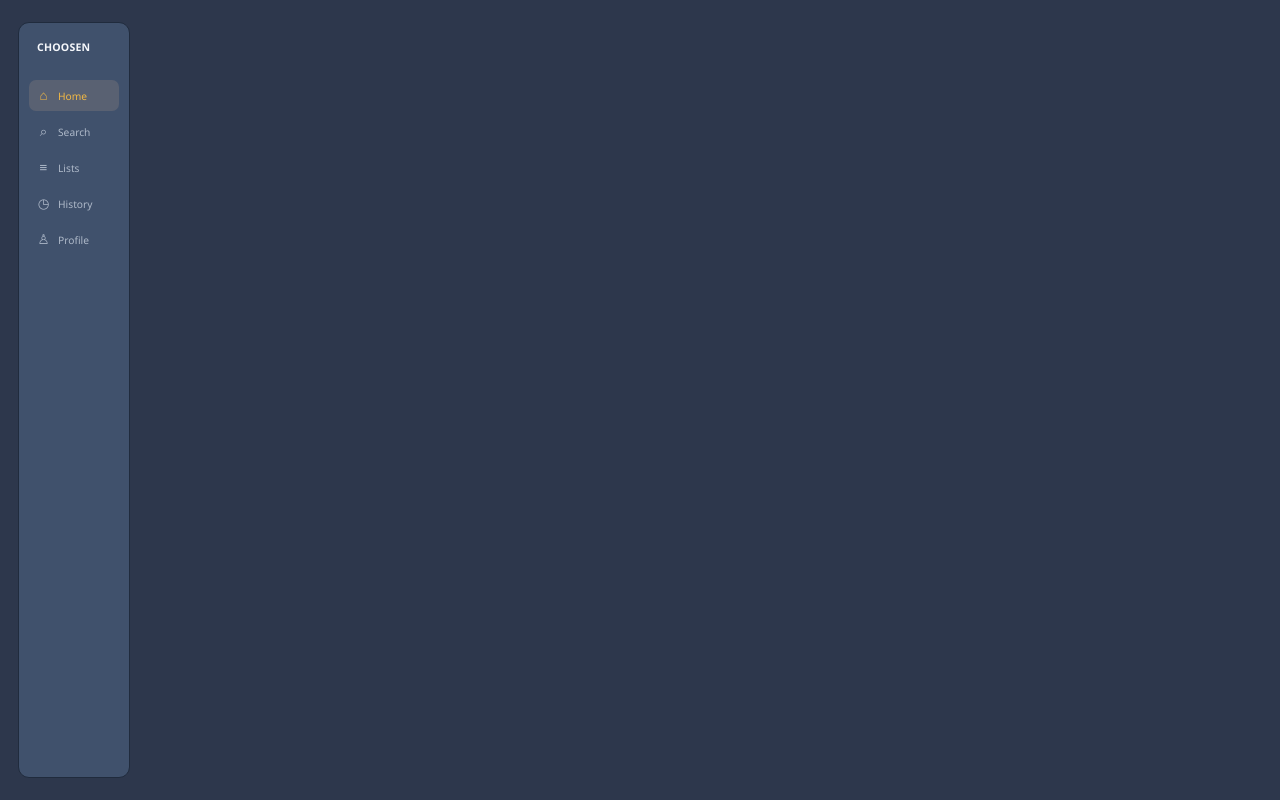
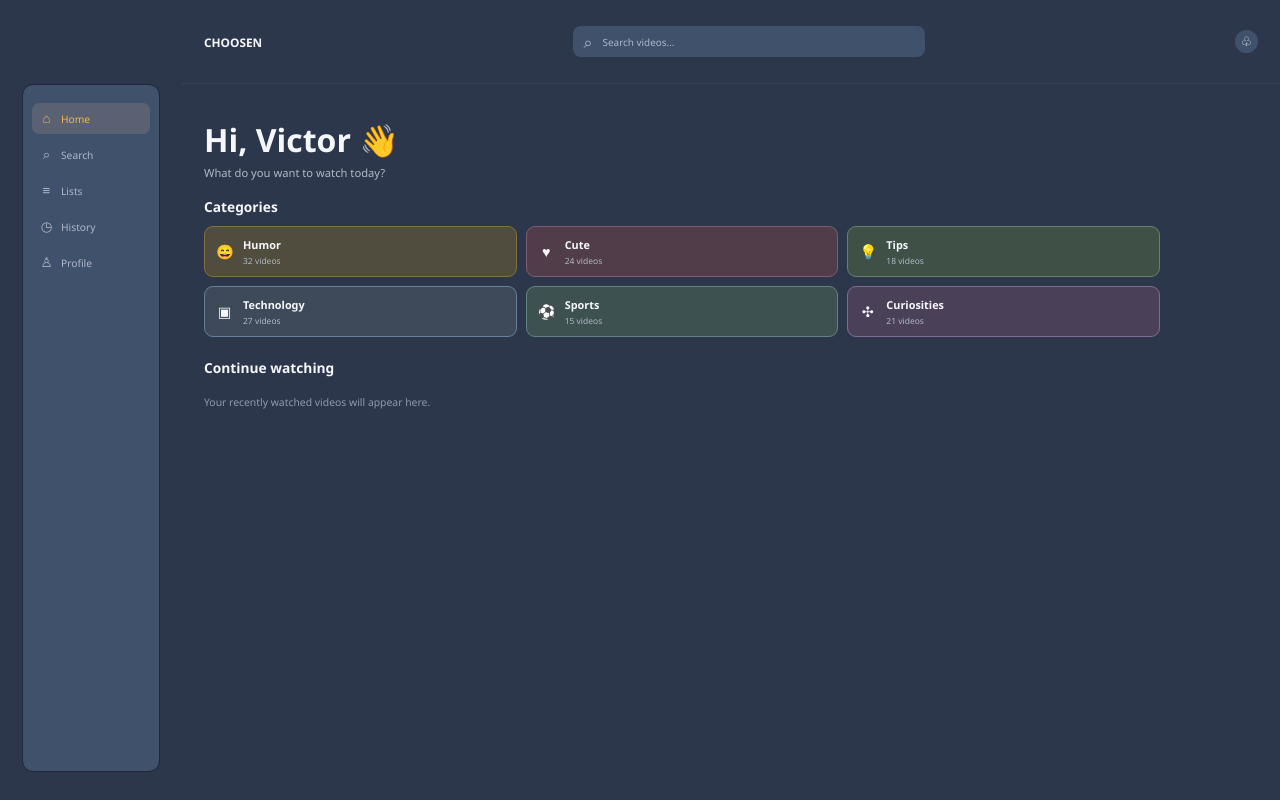
Before and after one commit to rafaelcarnauskas/LaboratorioEngSoftware, a React (Vite) app in the folder frontend/: page / in a window 1280 px wide. Built offline with nearby package versions, Linux system fonts and the light colour scheme.

Commit message:
rascunho tela home. ainda não ta funcional, precisa alterar pro hi (username) e ao clicar no tipo de video tem que ir pra aba do reels que ainda nao existe

```diff
--- a/frontend/src/App.css
+++ b/frontend/src/App.css
@@ -9,23 +9,25 @@
 .home-page {
   min-height: 100svh;
   display: flex;
-  gap: 20px;
-  padding: 22px 18px;
+  flex-direction: column;
   background: #2d374c;
 }
 
 .sidebar {
-  width: 112px;
-  flex: 0 0 112px;
-  min-height: calc(100svh - 44px);
-  padding: 17px 10px;
-  border: 1px solid #202b3d;
+  position: fixed;
+  z-index: 2;
+  top: 84px;
+  bottom: 28px;
+  left: 22px;
+  width: 138px;
+  padding: 18px 9px;
+  border: 1px solid #1d2738;
   border-radius: 11px;
   background: #40516c;
 }
 
 .sidebar-brand {
-  padding: 0 8px 26px;
+  display: none;
   color: #f5f7fb;
   font-size: 0.66rem;
   font-weight: 700;
@@ -79,21 +81,244 @@
 }
 
 .home-content {
-  flex: 1;
   min-width: 0;
+  min-height: 100svh;
+  padding-left: 182px;
+}
+
+.top-bar {
+  min-height: 84px;
+  display: flex;
+  align-items: center;
+  justify-content: space-between;
+  gap: 24px;
+  padding: 0 22px;
+  border-bottom: 1px solid rgba(115, 132, 160, 0.16);
+}
+
+.top-bar-brand {
+  color: #f5f7fb;
+  font-size: 0.74rem;
+  font-weight: 700;
+}
+
+.search-box {
+  width: min(352px, 46vw);
+  height: 31px;
+  display: flex;
+  align-items: center;
+  gap: 8px;
+  padding: 0 11px;
+  border-radius: 8px;
+  background: #40516c;
+  color: #aeb9c9;
+}
+
+.search-box-icon {
+  font-size: 1rem;
+  line-height: 1;
+}
+
+.search-box input {
+  width: 100%;
+  border: 0;
+  outline: 0;
+  background: transparent;
+  color: #f5f7fb;
+  font: inherit;
+  font-size: 0.62rem;
+}
+
+.search-box input::placeholder {
+  color: #aeb9c9;
+}
+
+.notification-button {
+  width: 23px;
+  height: 23px;
+  padding: 0;
+  border: 0;
+  border-radius: 50%;
+  background: #40516c;
+  color: #e5eaf2;
+  cursor: pointer;
+  font-size: 0.8rem;
+}
+
+.home-main {
+  max-width: 1000px;
+  padding: 38px 22px 60px;
+}
+
+.home-eyebrow {
+  display: none;
+}
+
+.home-main h1 {
+  margin: 0;
+  color: #f5f7fb;
+  font-size: clamp(1.65rem, 3vw, 2rem);
+  line-height: 1.15;
+}
+
+.home-subtitle {
+  margin: 6px 0 17px;
+  color: #aeb9c9;
+  font-size: 0.7rem;
+}
+
+.category-section h2,
+.continue-section h2 {
+  margin: 0 0 10px;
+  color: #f5f7fb;
+  font-size: 0.86rem;
+}
+
+.category-grid {
+  display: grid;
+  grid-template-columns: repeat(3, minmax(0, 1fr));
+  gap: 9px;
+}
+
+.category-card {
+  min-height: 51px;
+  display: flex;
+  align-items: center;
+  gap: 10px;
+  padding: 9px 11px;
+  border: 1px solid transparent;
+  border-radius: 9px;
+  color: #f5f7fb;
+  cursor: pointer;
+  font: inherit;
+  text-align: left;
+  transition: transform 160ms ease, filter 160ms ease, border-color 160ms ease;
+}
+
+.category-card:hover,
+.category-card:focus-visible {
+  transform: translateY(-2px);
+  filter: brightness(1.12);
+  border-color: rgba(245, 247, 251, 0.55);
+  outline: 0;
+}
+
+.category-card--gold { background: #504c3e; border-color: #827241; }
+.category-card--rose { background: #503d49; border-color: #805b71; }
+.category-card--green { background: #3f5046; border-color: #66816c; }
+.category-card--blue { background: #3e4a5a; border-color: #66809c; }
+.category-card--teal { background: #3e5151; border-color: #64837f; }
+.category-card--purple { background: #4a4058; border-color: #806d96; }
+
+.category-icon {
+  width: 17px;
+  flex: 0 0 17px;
+  font-size: 0.9rem;
+  text-align: center;
+}
+
+.category-copy {
+  display: flex;
+  flex-direction: column;
+  gap: 3px;
+}
+
+.category-copy strong {
+  font-size: 0.68rem;
+}
+
+.category-copy small {
+  color: #b0b8c5;
+  font-size: 0.53rem;
+}
+
+.continue-section {
+  margin-top: 21px;
+}
+
+.empty-state,
+.empty-search {
+  color: #8f9bad;
+  font-size: 0.65rem;
+}
+
+.empty-search {
+  margin: 12px 0 0;
+}
+
+.empty-state {
+  margin-top: 18px;
+}
+
+.visually-hidden {
+  position: absolute;
+  width: 1px;
+  height: 1px;
+  padding: 0;
+  margin: -1px;
+  overflow: hidden;
+  clip: rect(0, 0, 0, 0);
+  white-space: nowrap;
+  border: 0;
 }
 
 @media (max-width: 520px) {
   .home-page {
-    gap: 12px;
-    padding: 14px 10px;
+    display: block;
   }
 
   .sidebar {
-    width: 96px;
-    flex-basis: 96px;
-    min-height: calc(100svh - 28px);
-    padding-inline: 7px;
+    top: auto;
+    right: 10px;
+    bottom: 10px;
+    left: 10px;
+    width: auto;
+    height: 56px;
+    min-height: 0;
+    padding: 7px;
+  }
+
+  .sidebar-nav {
+    height: 100%;
+    flex-direction: row;
+    justify-content: space-around;
+  }
+
+  .sidebar-item {
+    width: auto;
+    min-width: 48px;
+    height: 100%;
+    flex-direction: column;
+    justify-content: center;
+    gap: 3px;
+    padding: 0 5px;
+    font-size: 0.53rem;
+  }
+
+  .home-content {
+    padding-left: 0;
+    padding-bottom: 80px;
+  }
+
+  .top-bar {
+    min-height: 68px;
+    padding: 0 14px;
+  }
+
+  .top-bar-brand {
+    font-size: 0.66rem;
+  }
+
+  .search-box {
+    width: min(240px, 45vw);
+  }
+
+  .home-main {
+    padding: 28px 14px 40px;
+  }
+
+  .category-grid {
+    grid-template-columns: repeat(2, minmax(0, 1fr));
   }
 }
 
--- a/frontend/src/App.jsx
+++ b/frontend/src/App.jsx
@@ -1,9 +1,38 @@
-import { useEffect, useState } from 'react'
+import { useEffect, useMemo, useState } from 'react'
 import './App.css'
+
+const navigationItems = [
+  { label: 'Home', icon: '⌂' },
+  { label: 'Search', icon: '⌕' },
+  { label: 'Lists', icon: '≡' },
+  { label: 'History', icon: '◷' },
+  { label: 'Profile', icon: '♙' },
+]
+
+const categories = [
+  { name: 'Humor', count: 32, icon: '😄', tone: 'gold' },
+  { name: 'Cute', count: 24, icon: '♥', tone: 'rose' },
+  { name: 'Tips', count: 18, icon: '💡', tone: 'green' },
+  { name: 'Technology', count: 27, icon: '▣', tone: 'blue' },
+  { name: 'Sports', count: 15, icon: '⚽', tone: 'teal' },
+  { name: 'Curiosities', count: 21, icon: '✣', tone: 'purple' },
+]
 
 function App() {
   const [isLoading, setIsLoading] = useState(true)
   const [activeTab, setActiveTab] = useState('Home')
+  const [searchTerm, setSearchTerm] = useState('')
+  const filteredCategories = useMemo(() => {
+    const normalizedSearch = searchTerm.trim().toLowerCase()
+
+    if (!normalizedSearch) {
+      return categories
+    }
+
+    return categories.filter((category) =>
+      category.name.toLowerCase().includes(normalizedSearch),
+    )
+  }, [searchTerm])
 
   useEffect(() => {
     const loadingTimer = setTimeout(() => {
@@ -28,13 +57,9 @@ function App() {
     )
   }
 
-  const navigationItems = [
-    { label: 'Home', icon: '⌂' },
-    { label: 'Search', icon: '⌕' },
-    { label: 'Lists', icon: '≡' },
-    { label: 'History', icon: '◷' },
-    { label: 'Profile', icon: '♙' },
-  ]
+  const handleCategoryClick = (categoryName) => {
+    setSearchTerm(categoryName)
+  }
 
   return (
     <main className="home-page" aria-label="Choosen home page">
@@ -55,7 +80,58 @@ function App() {
           ))}
         </nav>
       </aside>
-      <section className="home-content" aria-label={`${activeTab} content`} />
+      <section className="home-content" aria-label={`${activeTab} content`}>
+        <header className="top-bar">
+          <div className="top-bar-brand">CHOOSEN</div>
+          <label className="search-box">
+            <span className="search-box-icon" aria-hidden="true">⌕</span>
+            <span className="visually-hidden">Search videos</span>
+            <input
+              type="search"
+              value={searchTerm}
+              onChange={(event) => setSearchTerm(event.target.value)}
+              placeholder="Search videos..."
+            />
+          </label>
+          <button className="notification-button" type="button" aria-label="Notifications">
+            ♧
+          </button>
+        </header>
+
+        <div className="home-main">
+          <p className="home-eyebrow">HOME</p>
+          <h1>Hi, Victor <span aria-hidden="true">👋</span></h1>
+          <p className="home-subtitle">What do you want to watch today?</p>
+
+          <section className="category-section" aria-labelledby="category-title">
+            <h2 id="category-title">Categories</h2>
+            <div className="category-grid">
+              {filteredCategories.map((category) => (
+                <button
+                  className={`category-card category-card--${category.tone}`}
+                  key={category.name}
+                  type="button"
+                  onClick={() => handleCategoryClick(category.name)}
+                >
+                  <span className="category-icon" aria-hidden="true">{category.icon}</span>
+                  <span className="category-copy">
+                    <strong>{category.name}</strong>
+                    <small>{category.count} videos</small>
+                  </span>
+                </button>
+              ))}
+            </div>
+            {searchTerm && filteredCategories.length === 0 && (
+              <p className="empty-search">No categories found for “{searchTerm}”.</p>
+            )}
+          </section>
+
+          <section className="continue-section" aria-labelledby="continue-title">
+            <h2 id="continue-title">Continue watching</h2>
+            <p className="empty-state">Your recently watched videos will appear here.</p>
+          </section>
+        </div>
+      </section>
     </main>
   )
 }
```
